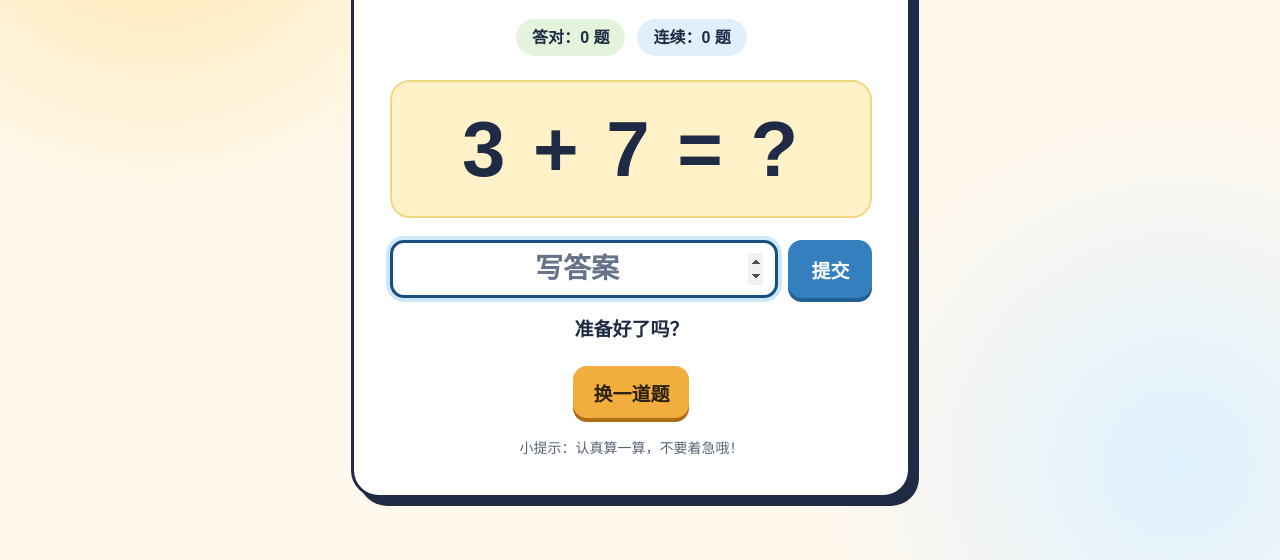
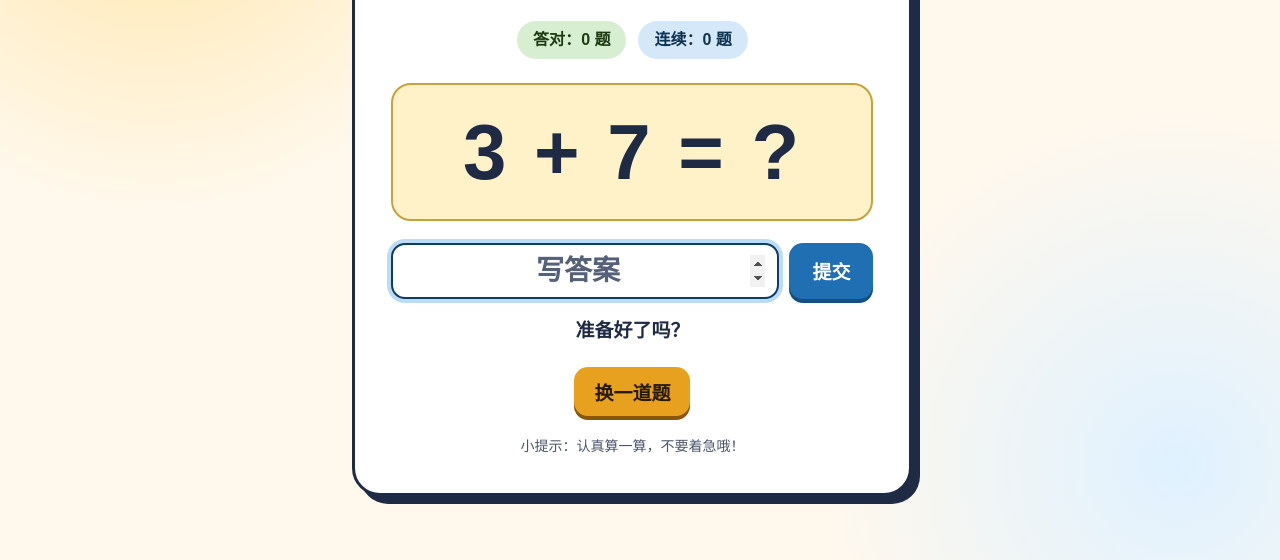
Before and after one commit to LIJY-ui/TEST, a website built with Vite: page index.html in a window 1280 px wide. Shown: the part 240-800 px from the top of the page. Built offline with nearby package versions, Linux system fonts and the light colour scheme.

Commit message:
Update style.css
style: 提升对比度与焦点样式，按钮触控高度达标，完善响应式与减少动画支持

```diff
--- a/src/style.css
+++ b/src/style.css
@@ -4,14 +4,16 @@
   background: #fff8ed;
   color-scheme: light;
   --ink: #1f2a44;
-  --muted: #59657a;
+  --muted: #4a5568;
   --surface: #ffffff;
   --cream: #fff2c9;
-  --blue: #347fbd;
-  --blue-dark: #245f91;
-  --gold: #f2ae3d;
-  --gold-dark: #a96d12;
-  --focus: #174f80;
+  --blue: #1f6fb2;
+  --blue-dark: #14507f;
+  --gold: #e8a01f;
+  --gold-dark: #8a5708;
+  --focus: #0b3d66;
+  --border-strong: #7c8798;
+  --field-bg: #ffffff;
 }
 
 * { box-sizing: border-box; }
@@ -39,14 +41,14 @@ body {
 }
 
 .star { font-size: 42px; line-height: 1; margin-bottom: 8px; }
-h1 { margin: 0; font-size: clamp(30px, 8vw, 46px); line-height: 1.1; color: #d65e31; letter-spacing: -0.02em; }
+h1 { margin: 0; font-size: clamp(30px, 8vw, 46px); line-height: 1.1; color: #a63d14; letter-spacing: -0.02em; }
 .subtitle { margin: 8px 0 24px; color: var(--muted); font-size: 17px; line-height: 1.5; }
 .score-row { display: flex; justify-content: center; gap: 12px; margin-bottom: 24px; flex-wrap: wrap; }
-.pill { padding: 9px 16px; border-radius: 999px; background: #e4f4dc; font-weight: 800; line-height: 1.2; }
-.pill.blue { background: #e1effc; }
+.pill { padding: 9px 16px; border-radius: 999px; background: #d8eed0; color: #1c3a12; font-weight: 800; line-height: 1.2; }
+.pill.blue { background: #d5e8fa; color: #0f3352; }
 .question {
   padding: clamp(20px, 5vw, 28px) 12px;
-  border: 2px solid #f0d782;
+  border: 2px solid #c9a13a;
   border-radius: 20px;
   background: var(--cream);
   color: var(--ink);
@@ -59,26 +61,27 @@ form { margin-top: 22px; display: flex; gap: 10px; }
 input {
   min-width: 0;
   flex: 1;
+  min-height: 52px;
   text-align: center;
   font: inherit;
   font-size: 28px;
   font-weight: 800;
-  border: 3px solid #aeb9ca;
+  border: 2px solid var(--border-strong);
   border-radius: 14px;
   padding: 10px 12px;
   color: var(--ink);
-  background: #fff;
+  background: var(--field-bg);
   outline: none;
 }
-input::placeholder { color: #66738a; opacity: 1; }
-input:focus-visible { border-color: var(--focus); box-shadow: 0 0 0 4px #cfe7fa; }
+input::placeholder { color: #55617a; opacity: 1; }
+input:focus-visible { border-color: var(--focus); box-shadow: 0 0 0 4px #bcdcf5; }
 button {
-  min-height: 52px;
+  min-height: 48px;
   border: 0;
   border-radius: 14px;
   padding: 0 23px;
   background: var(--blue);
-  color: #fff;
+  color: #ffffff;
   font: inherit;
   font-size: 19px;
   font-weight: 800;
@@ -86,18 +89,18 @@ button {
   box-shadow: 0 4px 0 var(--blue-dark);
   transition: transform 120ms ease, filter 120ms ease, box-shadow 120ms ease;
 }
-button:hover { filter: brightness(1.07); }
+button:hover { filter: brightness(1.05); }
 button:focus-visible { outline: 3px solid var(--focus); outline-offset: 3px; }
 button:active { transform: translateY(3px); box-shadow: 0 1px 0 var(--blue-dark); }
 .message { min-height: 32px; margin: 18px 0 4px; font-size: 19px; line-height: 1.45; font-weight: 800; }
-.message.good { color: #247443; }
-.message.try { color: #b6532d; }
-.new-game { margin-top: 14px; padding: 11px 20px; background: var(--gold); box-shadow: 0 4px 0 var(--gold-dark); color: #2c210f; }
+.message.good { color: #14602f; }
+.message.try { color: #8f3411; }
+.new-game { margin-top: 14px; padding: 11px 20px; background: var(--gold); box-shadow: 0 4px 0 var(--gold-dark); color: #241a05; }
 .new-game:active { box-shadow: 0 1px 0 var(--gold-dark); }
 .hint { margin: 20px 0 0; font-size: 14px; line-height: 1.5; color: var(--muted); }
 .sr-only { position: absolute; width: 1px; height: 1px; padding: 0; margin: -1px; overflow: hidden; clip: rect(0, 0, 0, 0); white-space: nowrap; border: 0; }
 
-@media (max-width: 420px) {
+@media (max-width: 480px) {
   body { padding: 14px; }
   .card { border-radius: 22px; box-shadow: 5px 5px 0 var(--ink); }
   form { flex-direction: column; }
@@ -105,5 +108,10 @@ button:active { transform: translateY(3px); box-shadow: 0 1px 0 var(--blue-dark)
 }
 
 @media (prefers-reduced-motion: reduce) {
-  *, *::before, *::after { scroll-behavior: auto !important; transition-duration: 0.01ms !important; animation-duration: 0.01ms !important; }
+  *, *::before, *::after {
+    scroll-behavior: auto !important;
+    transition-duration: 0.01ms !important;
+    animation-duration: 0.01ms !important;
+  }
+  button:active { transform: none; }
 }
```
